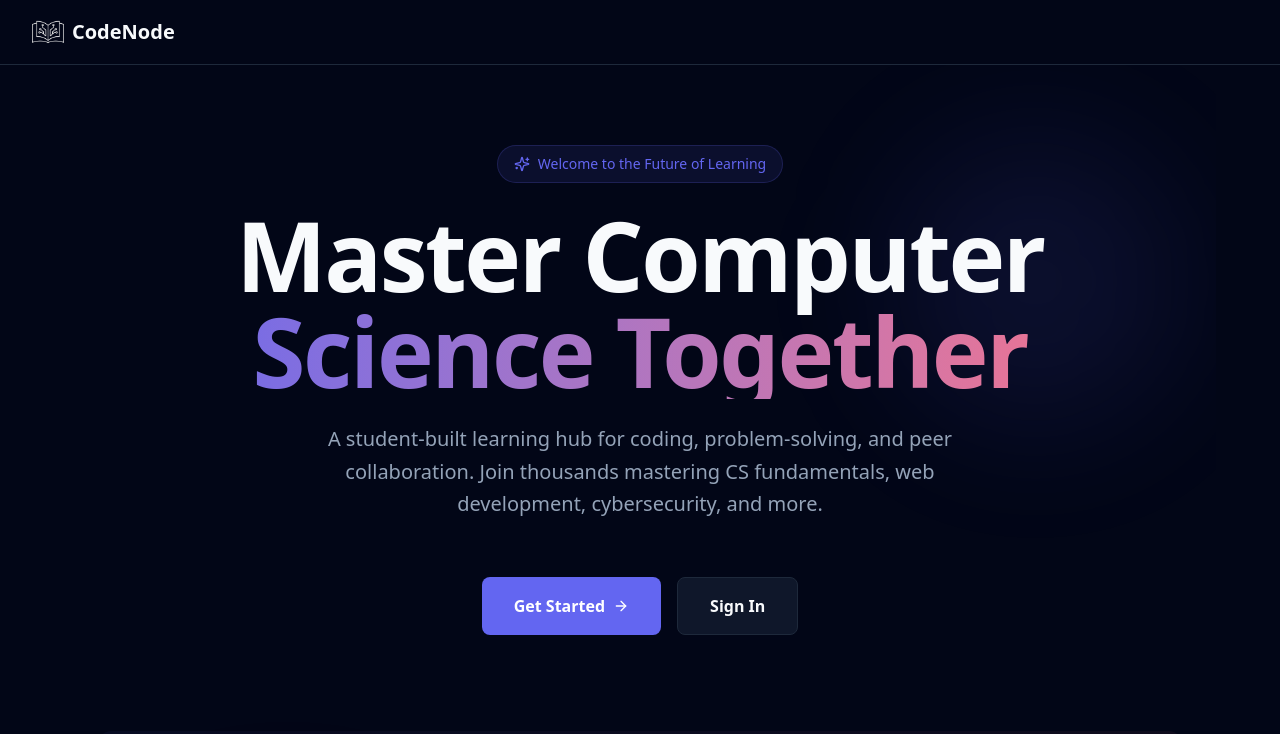
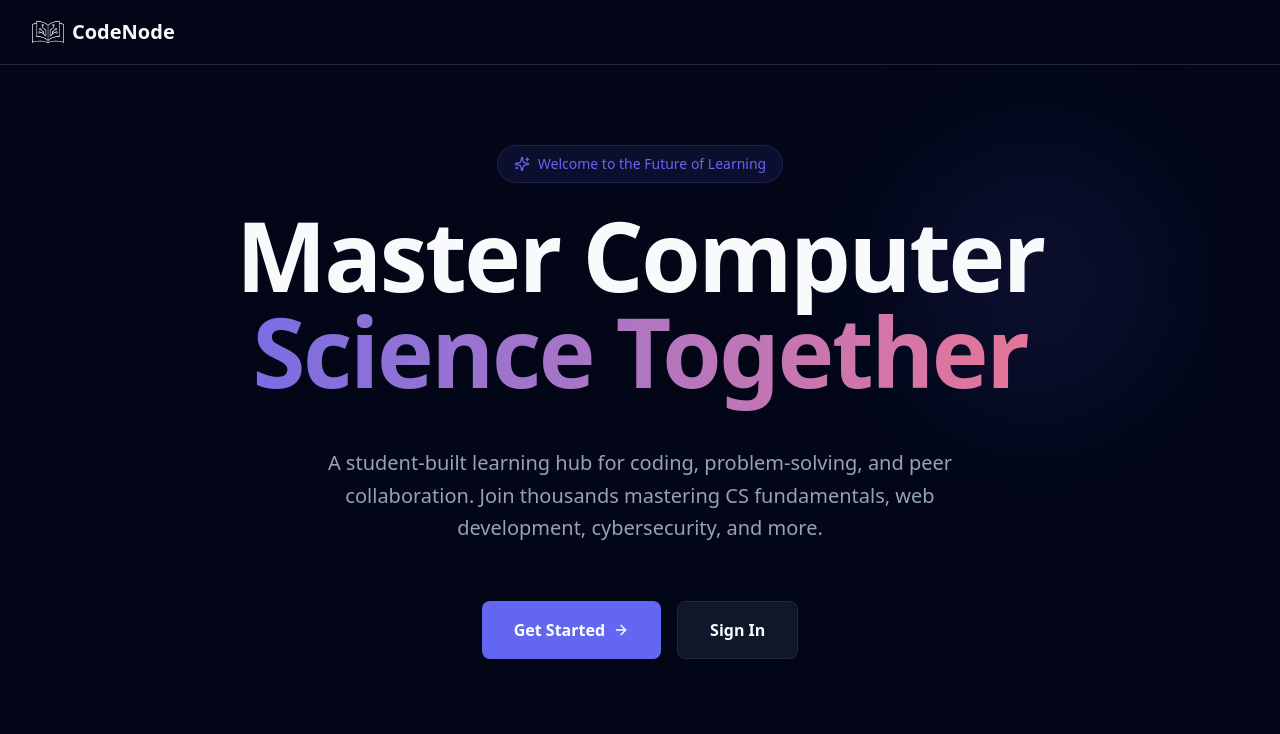
Before and after one commit to V-Paritosh/FBLA-2026, a Next.js app: page / in a window 1280 px wide. Shown: the top 734 px of the page. Built offline with nearby package versions, Linux system fonts and the light colour scheme.

Commit message:
sign out fixed

```diff
--- a/app/page.tsx
+++ b/app/page.tsx
@@ -170,7 +170,7 @@
 
             <h1 className="text-6xl sm:text-7xl lg:text-8xl font-bold text-foreground tracking-tight">
               Master Computer
-              <span className="block text-transparent bg-clip-text bg-gradient-to-r from-primary to-secondary">
+              <span className="block text-transparent bg-clip-text bg-gradient-to-r from-primary to-secondary pb-6">
                 Science Together
               </span>
             </h1>
--- a/components/sidebar.tsx
+++ b/components/sidebar.tsx
@@ -25,16 +25,19 @@
     checkUser();
   }, [router]);
 
-  // 2. Updated Logout Logic using your API
+  // 2. Updated Logout Logic
   const handleLogout = async () => {
     try {
-      await signOut(); // Uses the function from auth-client.ts
-      router.push("/");
+      await signOut();
 
       // Close sidebar if on mobile
       if (window.innerWidth < 1024 && isSidebarOpen) {
         toggleSidebar();
       }
+
+      // FIX: Use window.location.href instead of router.push
+      // This forces a hard refresh to clear client cache and state
+      window.location.href = "/";
     } catch (error) {
       console.error("Error signing out:", error);
     }
```
